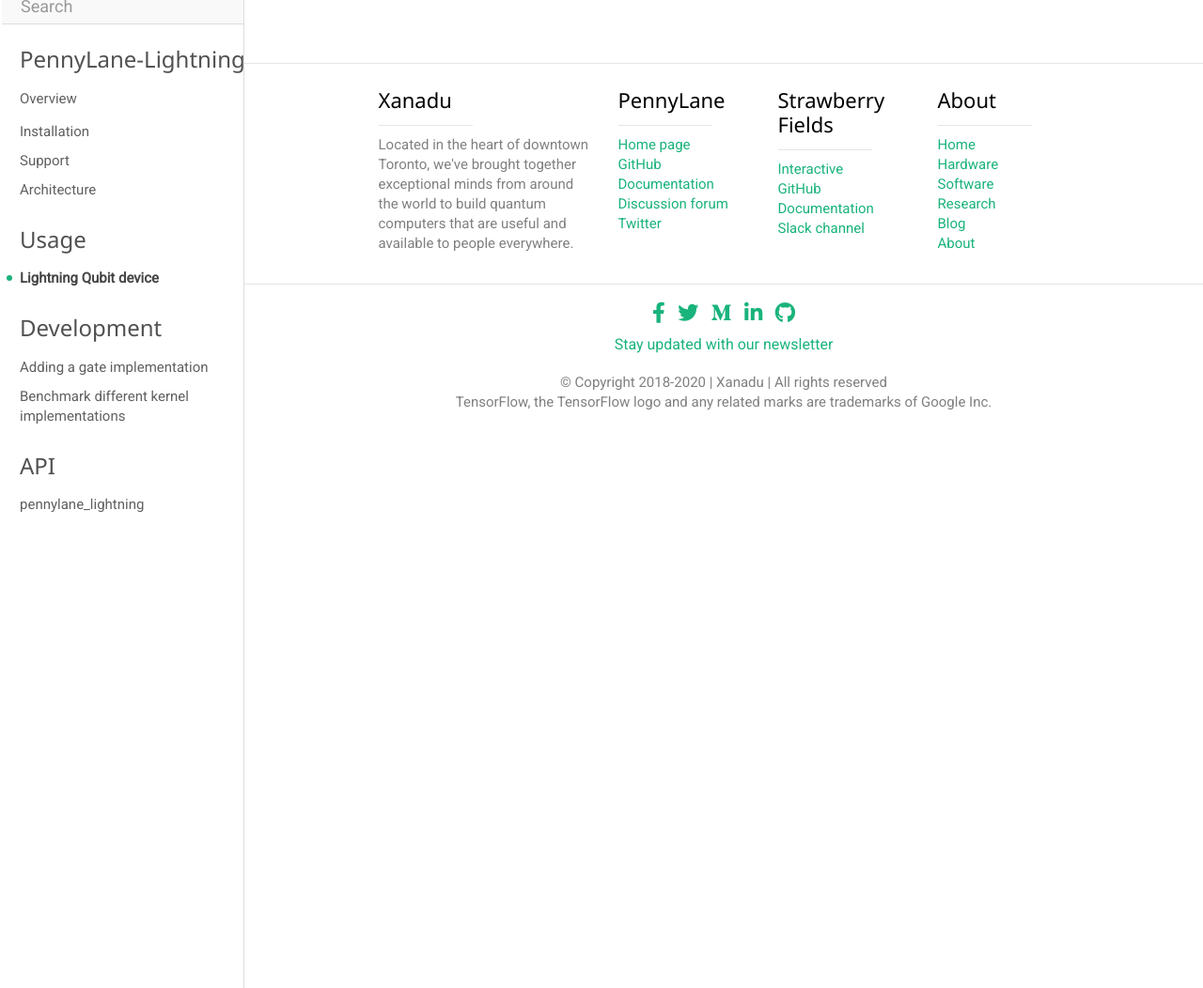
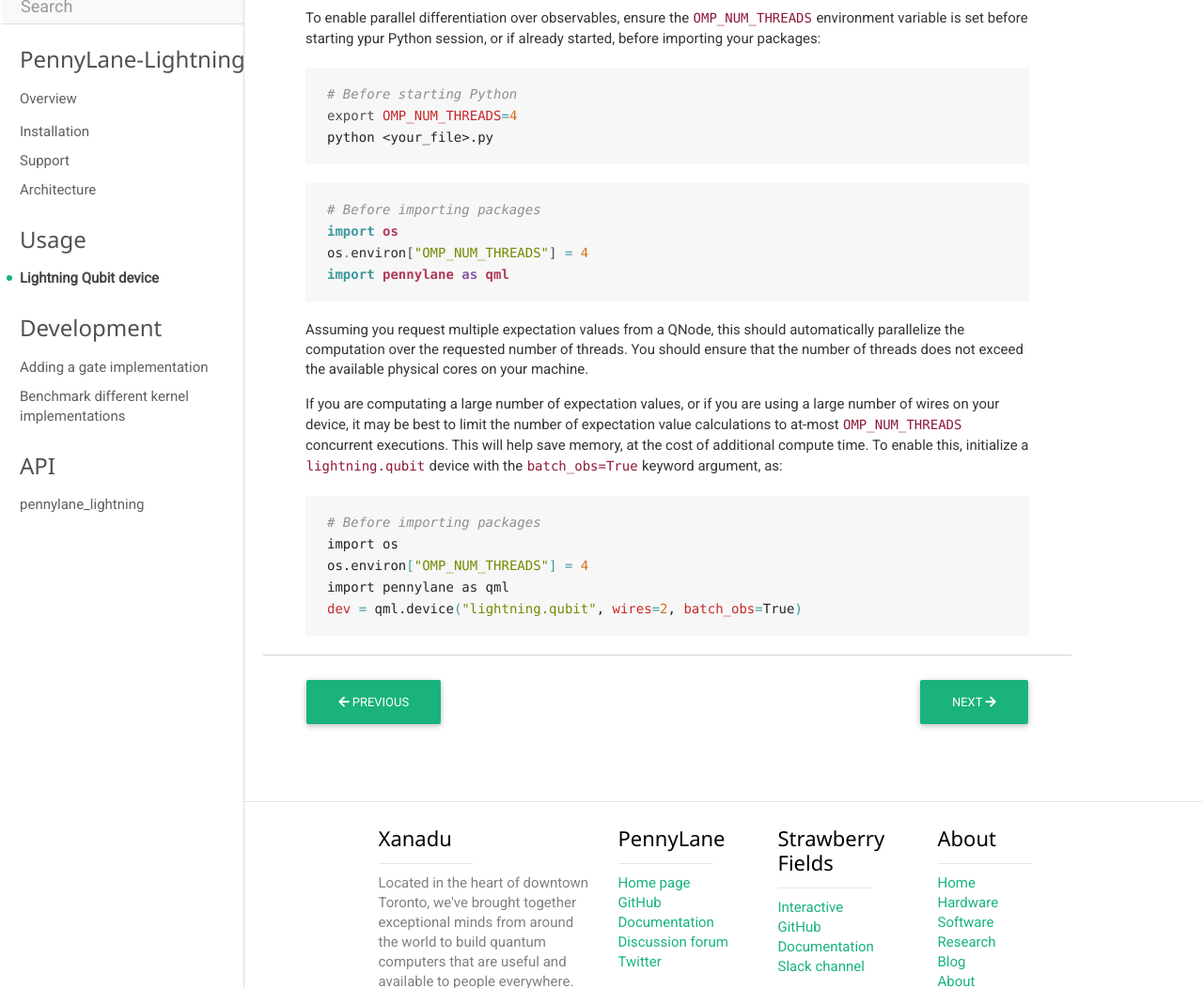
Before and after one commit to PennyLaneAI/pennylane-lightning, a Sphinx documentation site: the page built from doc/devices.rst, in a window 1280 px wide and 1400 px high, scrolled down 794 px. Shown: the part 348-1400 px from the top of the window at 94% size. Built offline with Sphinx 7.4.7, drawn with Linux system fonts in a browser that asks for light colours; nearby versions of some CDN libraries; pages that are not in the unit, such as notebooks, are missing from menus; before the commit the page ends 1597 px from its top, so only the background shows below that; some of the changed text lies outside the part shown.

Commit message:
Update docs

```diff
--- a/doc/devices.rst
+++ b/doc/devices.rst
@@ -66,3 +66,35 @@
 .. raw:: html
 
     </div>
+
+
+**Adjoint Jacobian support:**
+
+The ``lightning.qubit`` device directly supports the `adjoint differentiation method <https://pennylane.ai/qml/demos/tutorial_adjoint_diff.html>`__, and enables parallelization over the requested observables (Linux/MacOS support only).
+
+To enable parallel differentiation over observables, ensure the ``OMP_NUM_THREADS`` environment variable is set before starting ypur Python session, or if already started, before importing your packages:
+
+.. code-block:: bash
+
+    # Before starting Python
+    export OMP_NUM_THREADS=4
+    python <your_file>.py
+
+.. code-block:: python
+
+    # Before importing packages
+    import os
+    os.environ["OMP_NUM_THREADS"] = 4
+    import pennylane as qml
+
+Assuming you request multiple expectation values from a QNode, this should automatically parallelize the computation over the requested number of threads. You should ensure that the number of threads does not exceed the available physical cores on your machine.
+
+If you are computating a large number of expectation values, or if you are using a large number of wires on your device, it may be best to limit the number of expectation value calculations to at-most ``OMP_NUM_THREADS`` concurrent executions. This will help save memory, at the cost of additional compute time. To enable this, initialize a ``lightning.qubit`` device with the ``batch_obs=True`` keyword argument, as:
+
+.. code-block:: bash
+
+    # Before importing packages
+    import os
+    os.environ["OMP_NUM_THREADS"] = 4
+    import pennylane as qml
+    dev = qml.device("lightning.qubit", wires=2, batch_obs=True)
```
